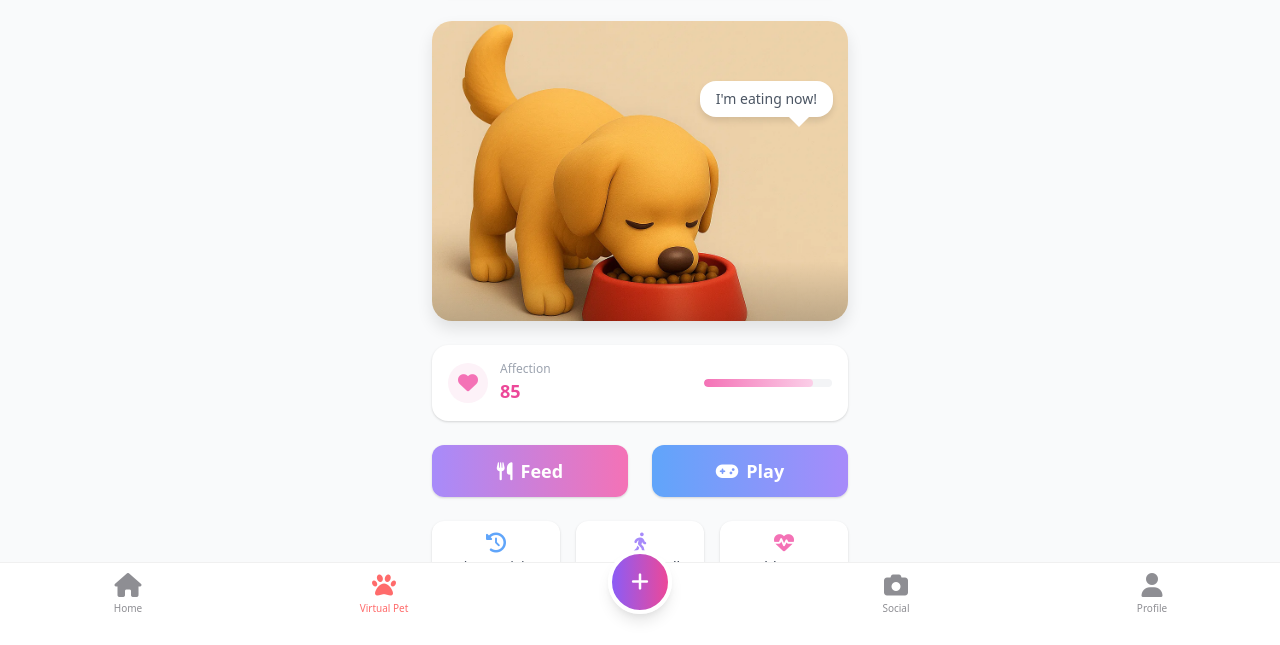
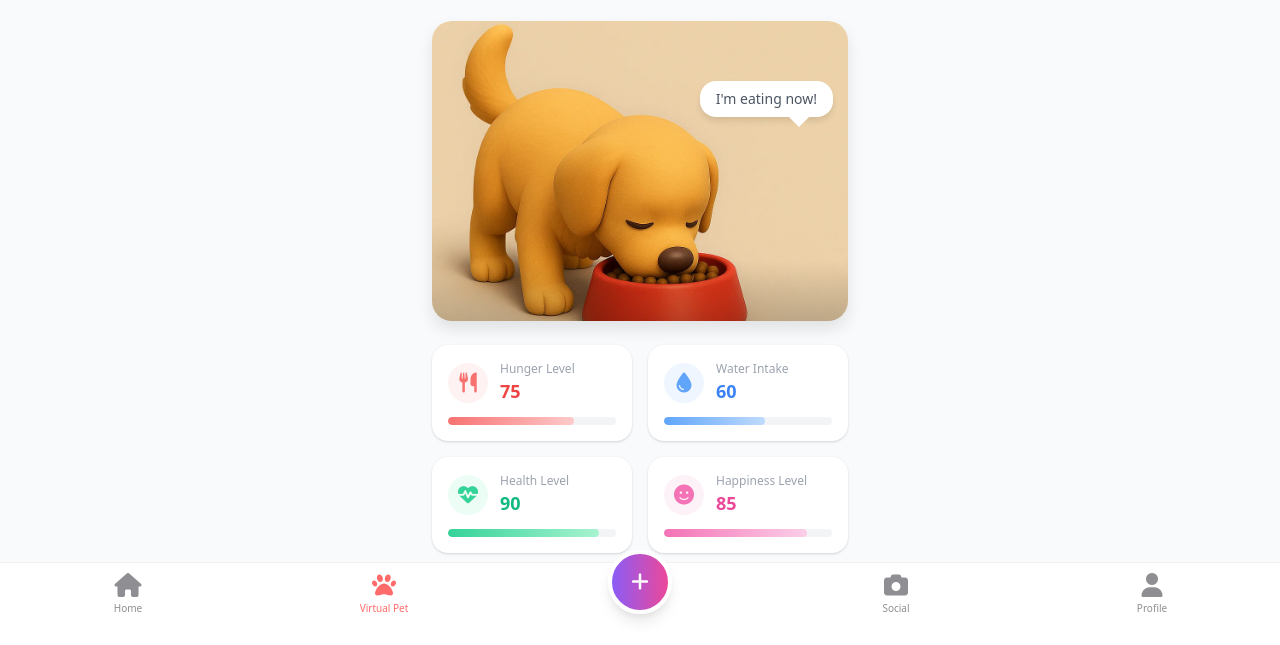
Before and after one commit to Pawcketpets/MVP-demo, a plain HTML site: page virtual_pet.html in a window 1280 px wide. Shown: the part 155-800 px from the top of the page. Drawn offline with nearby package versions, Linux system fonts and the light colour scheme.

Commit message:
Add files via upload

```diff
--- a/virtual_pet.html
+++ b/virtual_pet.html
@@ -99,19 +99,70 @@
             </div>
         </div>
 
-        <!-- Affection Card -->
-        <div class="bg-white rounded-2xl shadow flex items-center justify-between p-4 mb-6">
-            <div class="flex items-center">
-                <div class="w-10 h-10 flex items-center justify-center bg-pink-50 rounded-full mr-3">
-                    <i class="fas fa-heart text-pink-400 text-xl"></i>
+        <!-- Pet Status Cards -->
+        <div class="grid grid-cols-2 gap-4 mb-6">
+                                      <!-- Hunger Level -->
+              <div class="bg-white rounded-2xl shadow p-4">
+                  <div class="flex items-center mb-3">
+                      <div class="w-10 h-10 flex items-center justify-center bg-red-50 rounded-full mr-3">
+                          <i class="fas fa-utensils text-red-400 text-xl"></i>
                       </div>
                       <div>
-                    <div class="text-xs text-gray-400">Affection</div>
+                          <div class="text-xs text-gray-400">Hunger Level</div>
+                          <div class="font-bold text-lg text-red-500">75</div>
+                      </div>
+                  </div>
+                  <div class="w-full h-2 bg-gray-100 rounded-full overflow-hidden">
+                      <div class="h-2 bg-gradient-to-r from-red-400 to-red-200 rounded-full" style="width:75%"></div>
+                  </div>
+              </div>
+
+             <!-- Water Intake -->
+             <div class="bg-white rounded-2xl shadow p-4">
+                 <div class="flex items-center mb-3">
+                     <div class="w-10 h-10 flex items-center justify-center bg-blue-50 rounded-full mr-3">
+                         <i class="fas fa-tint text-blue-400 text-xl"></i>
+                     </div>
+                     <div>
+                         <div class="text-xs text-gray-400">Water Intake</div>
+                         <div class="font-bold text-lg text-blue-500">60</div>
+                     </div>
+                 </div>
+                 <div class="w-full h-2 bg-gray-100 rounded-full overflow-hidden">
+                     <div class="h-2 bg-gradient-to-r from-blue-400 to-blue-200 rounded-full" style="width:60%"></div>
+                 </div>
+             </div>
+
+             <!-- Health Level (Medicine Count) -->
+             <div class="bg-white rounded-2xl shadow p-4">
+                 <div class="flex items-center mb-3">
+                     <div class="w-10 h-10 flex items-center justify-center bg-green-50 rounded-full mr-3">
+                         <i class="fas fa-heartbeat text-green-400 text-xl"></i>
+                     </div>
+                     <div>
+                         <div class="text-xs text-gray-400">Health Level</div>
+                         <div class="font-bold text-lg text-green-500">90</div>
+                     </div>
+                 </div>
+                 <div class="w-full h-2 bg-gray-100 rounded-full overflow-hidden">
+                     <div class="h-2 bg-gradient-to-r from-green-400 to-green-200 rounded-full" style="width:90%"></div>
+                 </div>
+             </div>
+
+             <!-- Happiness Level -->
+             <div class="bg-white rounded-2xl shadow p-4">
+                 <div class="flex items-center mb-3">
+                     <div class="w-10 h-10 flex items-center justify-center bg-pink-50 rounded-full mr-3">
+                         <i class="fas fa-smile text-pink-400 text-xl"></i>
+                     </div>
+                     <div>
+                         <div class="text-xs text-gray-400">Happiness Level</div>
                          <div class="font-bold text-lg text-pink-500">85</div>
                      </div>
                  </div>
-            <div class="w-32 h-2 bg-gray-100 rounded-full overflow-hidden">
+                 <div class="w-full h-2 bg-gray-100 rounded-full overflow-hidden">
                      <div class="h-2 bg-gradient-to-r from-pink-400 to-pink-200 rounded-full" style="width:85%"></div>
+                 </div>
              </div>
         </div>
 
```
Lines whose indentation alone changed are shown as unchanged.
